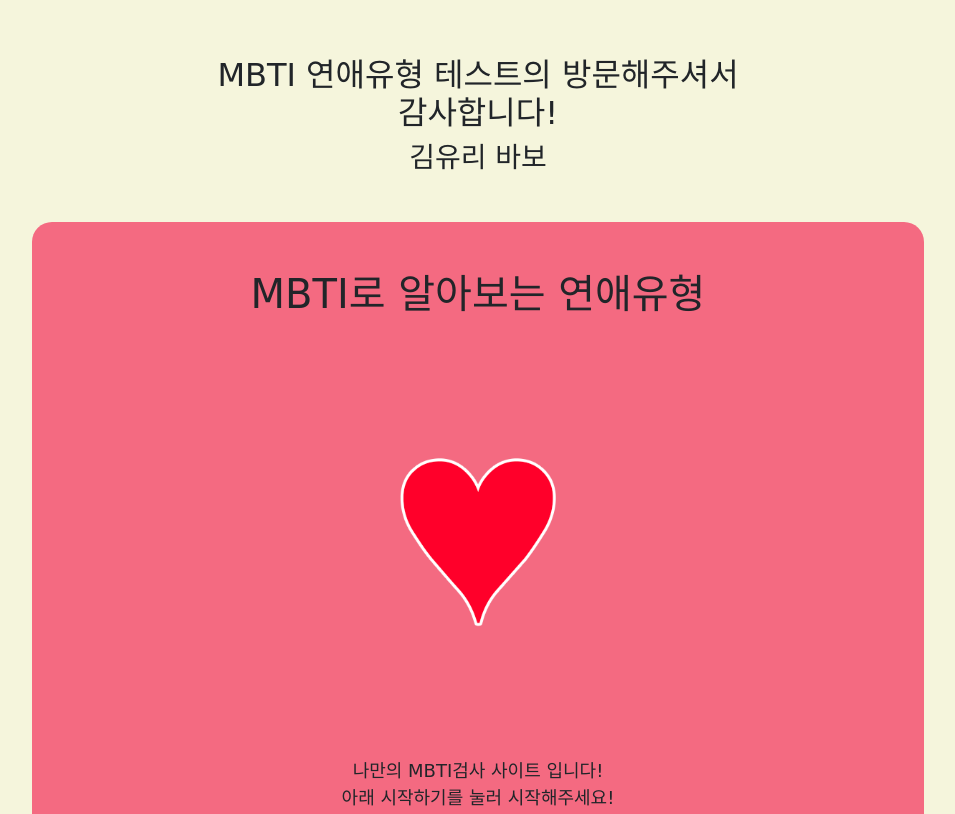
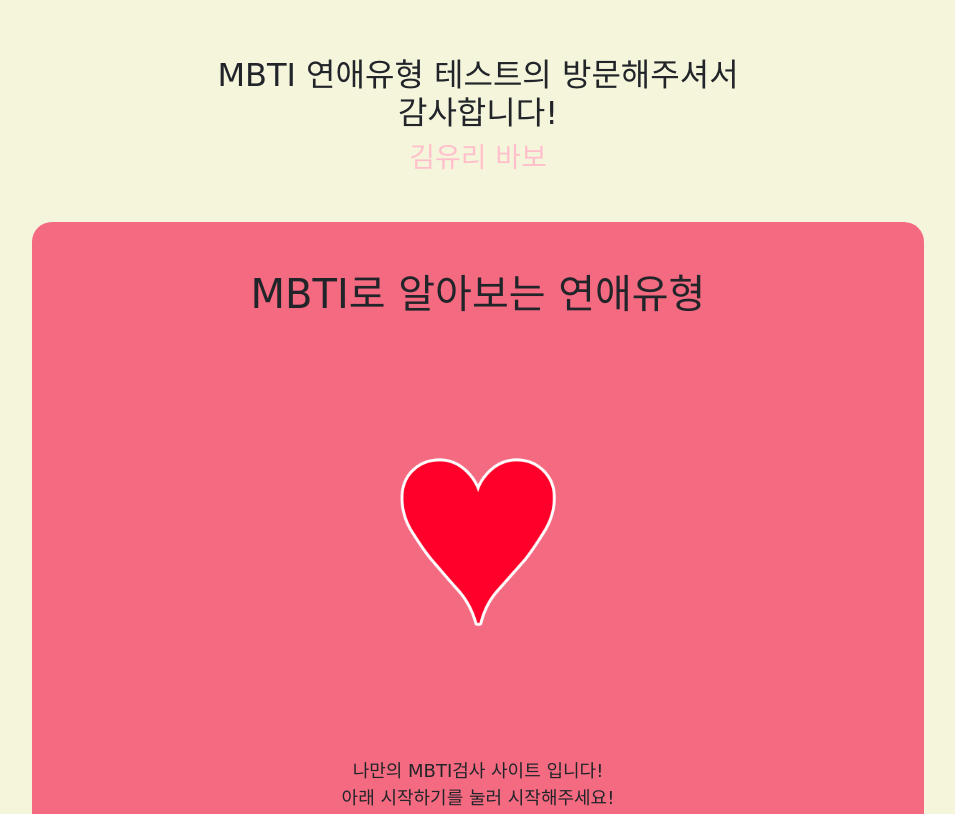
Before and after one commit to YooHyun-seok/mbtiheart, a plain HTML site: page index.html in a window 1280 px wide. Shown: the top 814 px of the page, without its empty margins (162-1117 px from the left). Drawn offline with nearby package versions, Linux system fonts and the light colour scheme; a web font is replaced by a local one.

Commit message:
Update index.html

```diff
--- a/index.html
+++ b/index.html
@@ -37,7 +37,7 @@
 <div class="conter mx-auto">
     <h1>ㅤ</h1>
     <h2>MBTI 연애유형 테스트의 방문해주셔서 <br> 감사합니다!</h2>
-    <h3>김유리 바보</h3>
+    <h3 style="color: pink;">김유리 바보</h3>
     <div class="container">
     <section id="main" class="mx-auto my-5 py-5 px-3">
         <h1>MBTI로 알아보는 연애유형</h1>
```
